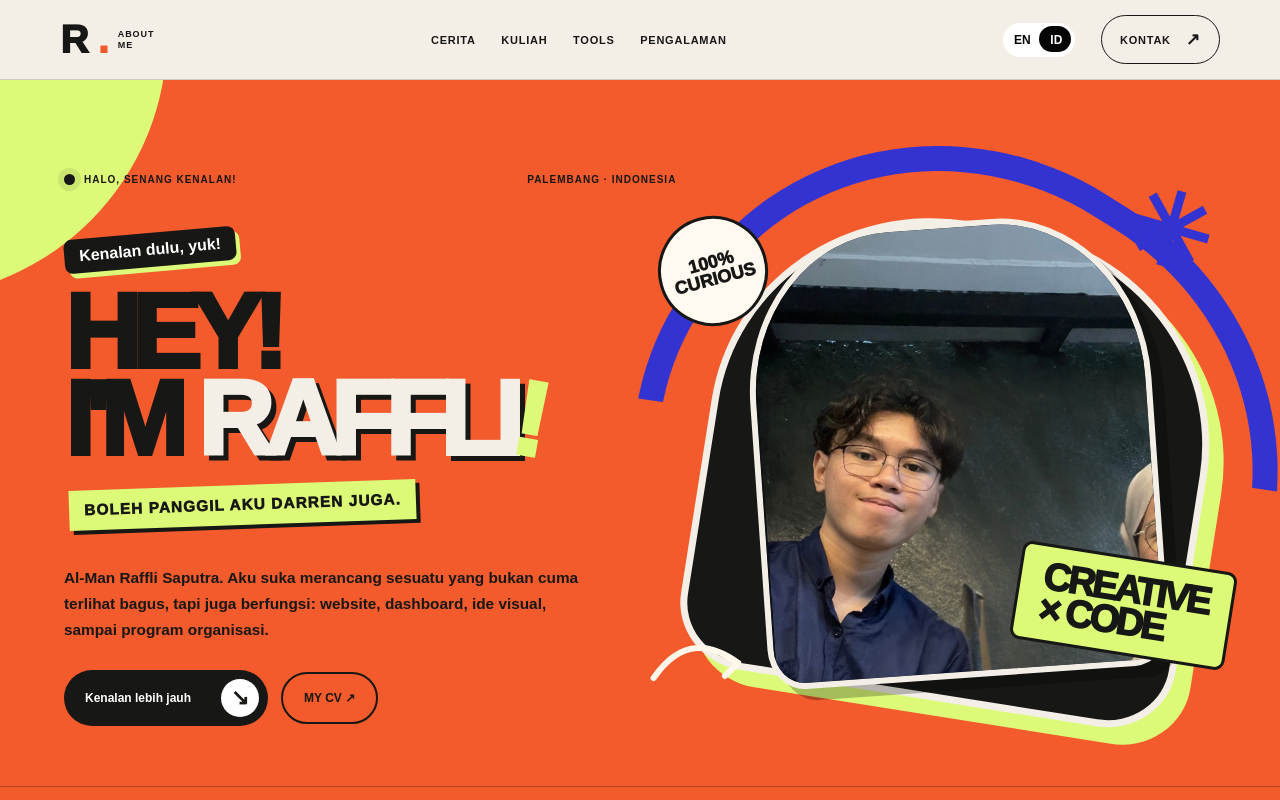
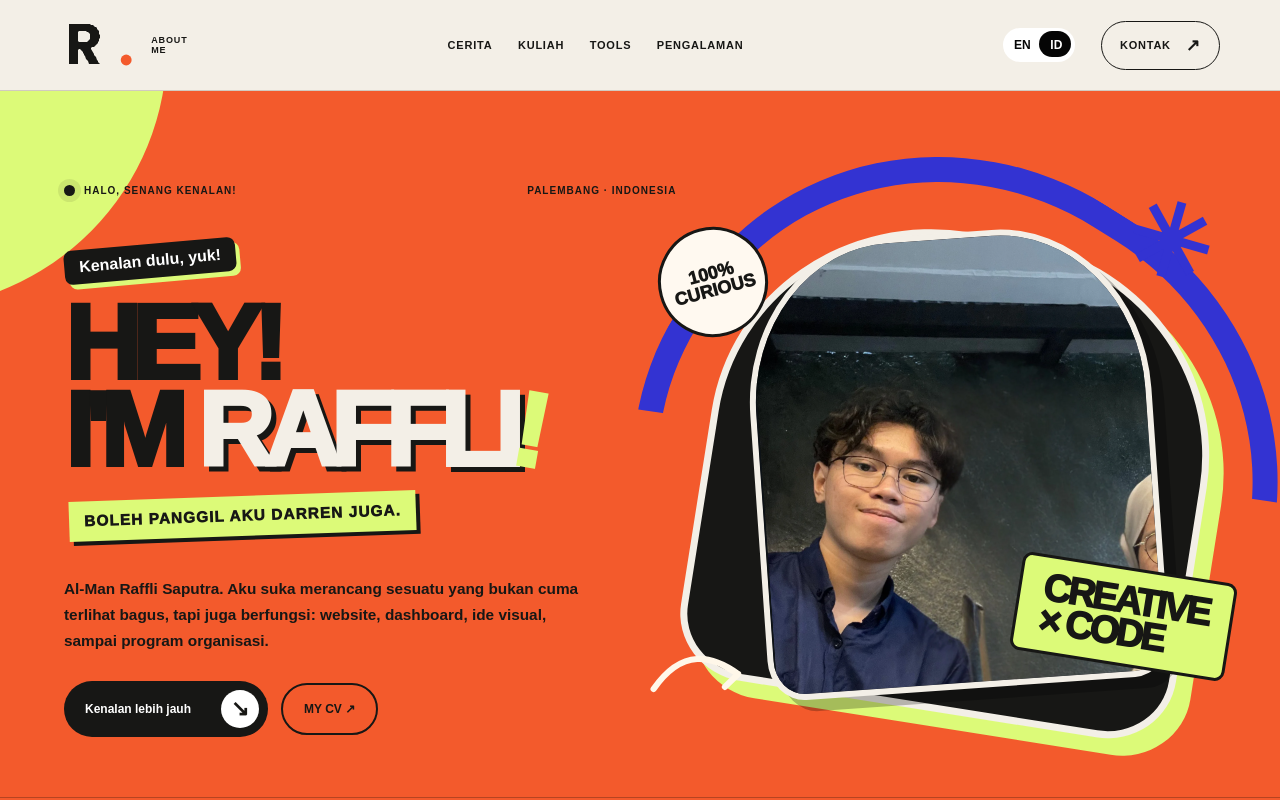
Before and after one commit to Darren0099/Raffli-dev, a Next.js app: page /aboutme in a window 1280 px wide. Shown: the top 800 px of the page. Built offline with nearby package versions, Linux system fonts and the light colour scheme.

Commit message:
refactor(branding): use Raffli R-dot logo in navigation

```diff
--- a/app/aboutme/page.tsx
+++ b/app/aboutme/page.tsx
@@ -153,7 +153,10 @@ export default function AboutMePage() {
   return (
     <main className="am-page">
       <header className="am-nav">
-        <Link href="/" className="am-logo" aria-label={isId?'Kembali ke beranda':'Back to home'}>R<span>.</span><small>ABOUT<br/>ME</small></Link>
+        <Link href="/" className="am-logo" aria-label={isId?'Kembali ke beranda':'Back to home'}>
+          <img src="/brand/raffli-logo.svg" alt="" aria-hidden="true" width={77} height={60} />
+          <small>ABOUT<br/>ME</small>
+        </Link>
         <nav aria-label={isId?'Navigasi About Me':'About Me navigation'}>
           <a href="#am-story">{isId?'Cerita':'Story'}</a>
           <a href="#am-school">{isId?'Kuliah':'Education'}</a>
```
